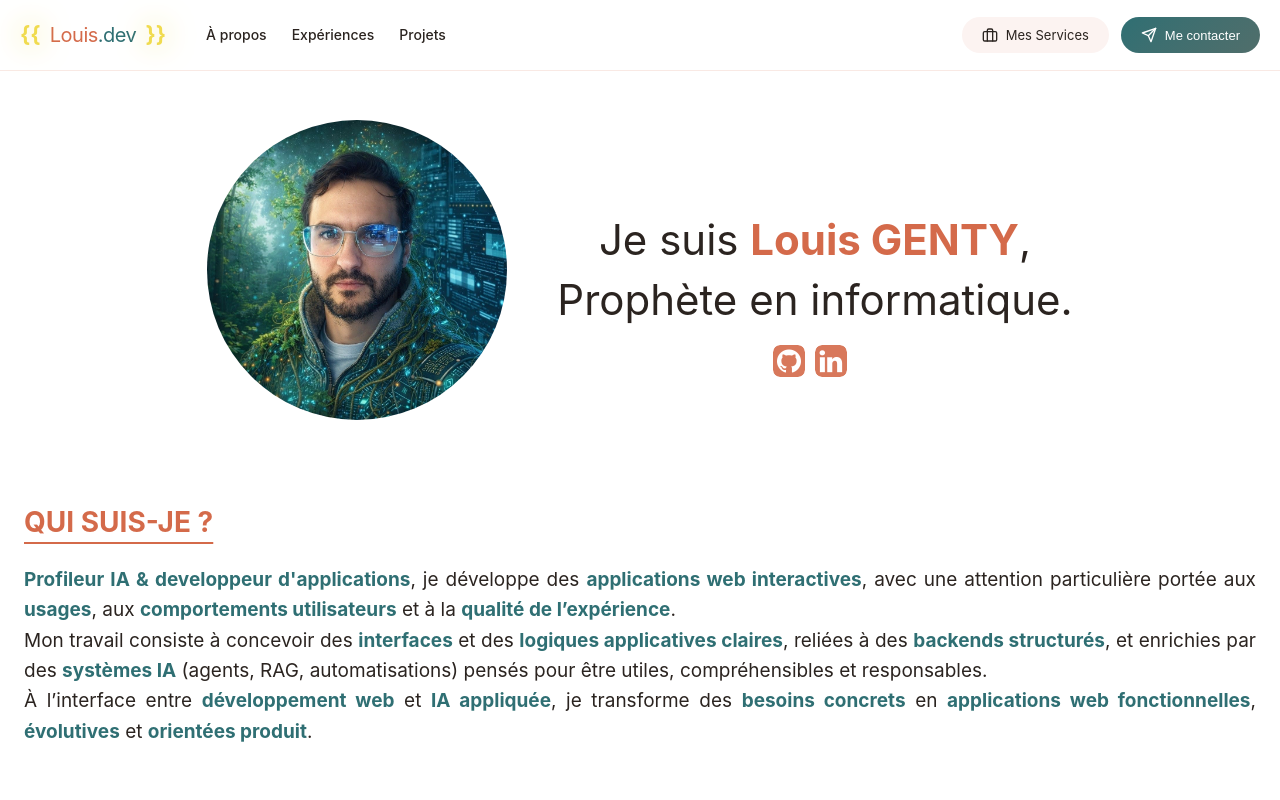
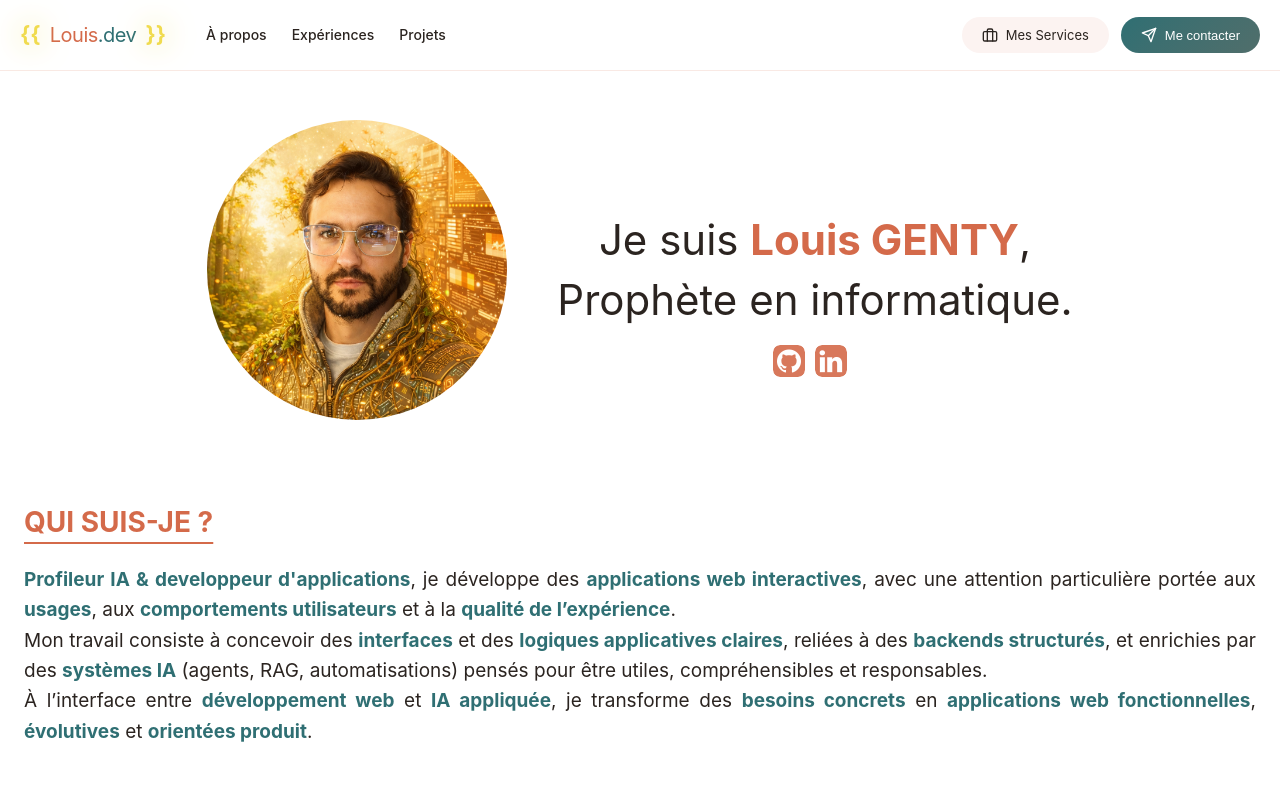
Before and after one commit to GenXwater/Portefolio, a Vue app: page / in a window 1280 px wide. Shown: the top 800 px of the page. Built offline with nearby package versions, Linux system fonts and the light colour scheme.

Commit message:
Refactor code structure for improved readability and maintainability

```diff
--- a/src/components/PageTitle.vue
+++ b/src/components/PageTitle.vue
@@ -4,7 +4,10 @@
 
 <template>
     <div id="top-line">
-        <img id="profile-img" src="../assets/profil_view.jpeg" alt="Louis GENTY" width="300px" height="300px" draggable="false">
+        <div id="profile-img">
+            <img class="profile-img-img profile-img-dark" src="../assets/profil_view.jpeg" alt="Louis GENTY" draggable="false">
+            <img class="profile-img-img profile-img-light" src="../assets/profil_wiew_clair.png" alt="Louis GENTY" draggable="false">
+        </div>
         <div id="line">
             <p>
                 Je suis <span class="text-highlight-1">Louis GENTY</span>, <br/>
@@ -33,6 +36,30 @@
         margin-right: 50px;
         border-radius: 50%;
         user-select: none;
+        width: 300px;
+        height: 300px;
+        overflow: hidden;
+        position: relative;
+        flex: 0 0 auto;
+    }
+
+    /* stacked images that will cross-fade when theme changes */
+    .profile-img-img {
+        position: absolute;
+        inset: 0;
+        width: 100%;
+        height: 100%;
+        object-fit: cover;
+        display: block;
+        transition: opacity 1.5s ease;
+    }
+
+    .profile-img-dark {
+        opacity: 1;
+    }
+
+    .profile-img-light {
+        opacity: 0;
     }
 
     #top-line #line {
@@ -70,6 +97,7 @@
             width: 280px;
             height: 280px;
             margin: 0 0 16px;
+            transform: none;
         }
 
         #top-line #line {
@@ -82,4 +110,16 @@
         }
     }
 
+    /* prefer light theme: show the light image and hide the dark one */
+    @media (prefers-color-scheme: light) {
+        .profile-img-light { opacity: 1; }
+        .profile-img-dark { opacity: 0; }
+    }
+
+    /* prefer dark theme: ensure dark image visible (redundant but explicit) */
+    @media (prefers-color-scheme: dark) {
+        .profile-img-light { opacity: 0; }
+        .profile-img-dark { opacity: 1; }
+    }
+
 </style>
```
Also changed, not shown: src/assets/profil_wiew_clair.png (added).
